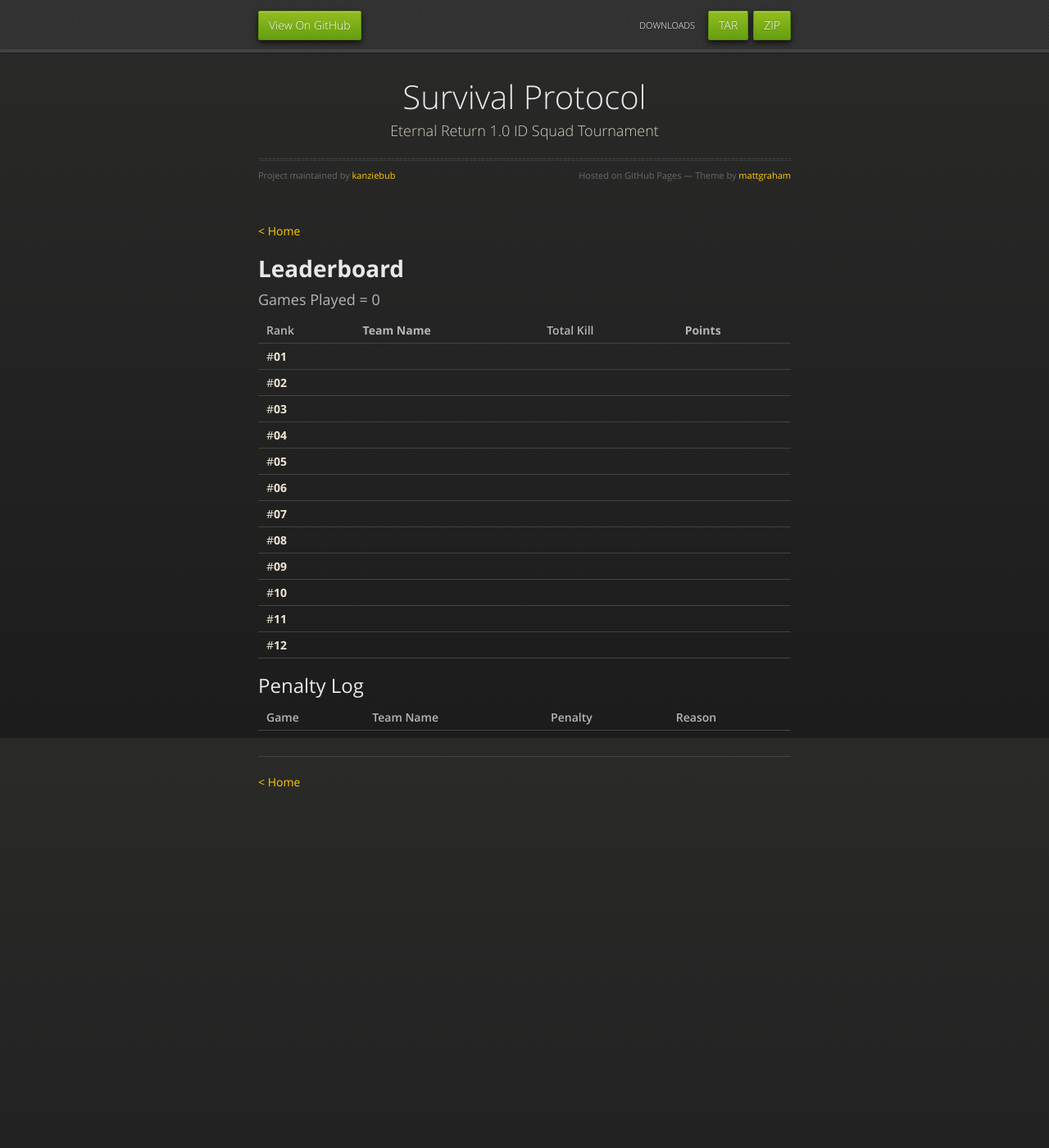
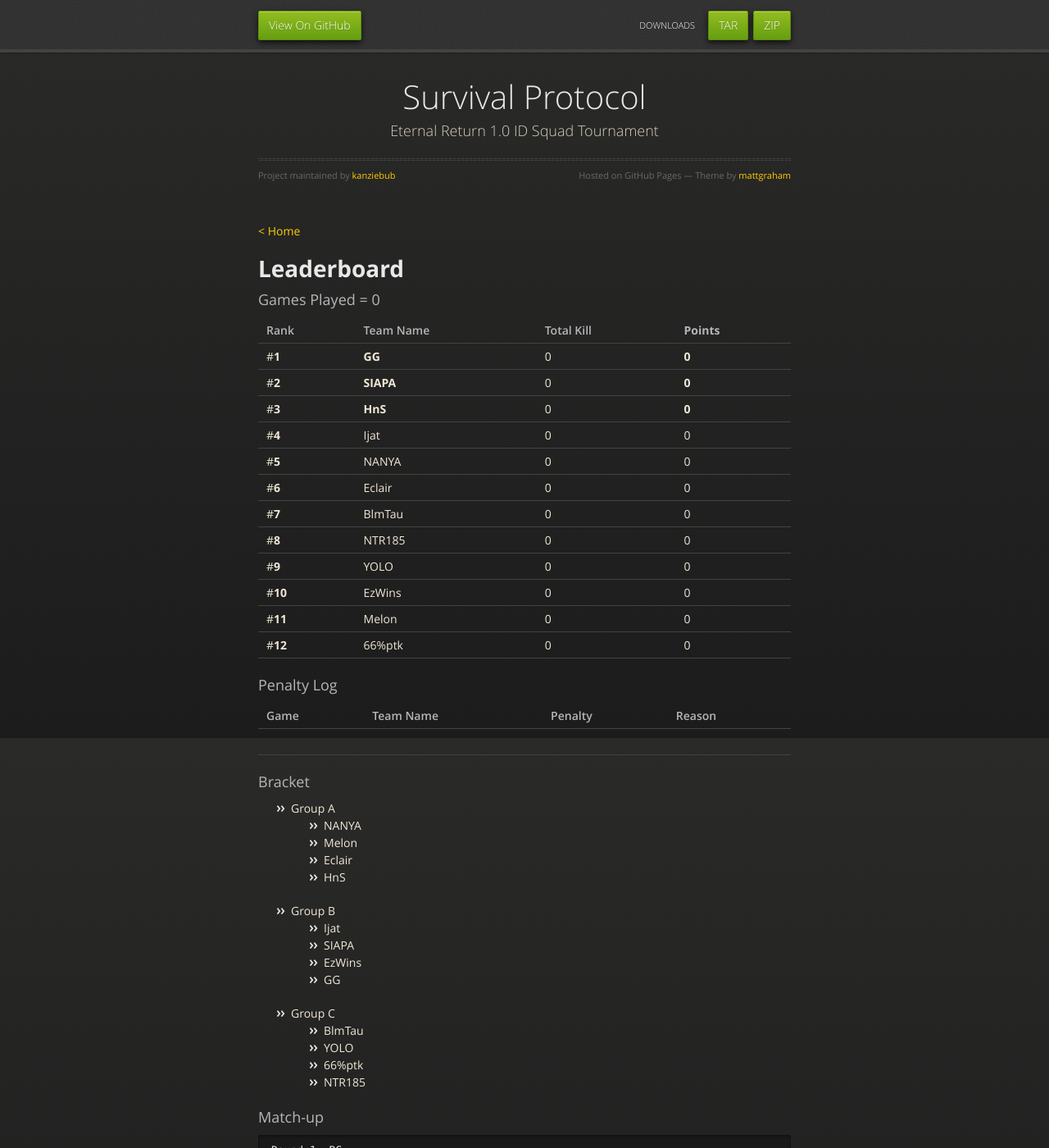
Before and after one commit to kanziebub/SurvivalProtocol, a Jekyll site: the page built from EPIC/04/qualifiers.md, in a window 1280 px wide and 1400 px high. Shown: the whole window at 82% size. Built offline with Jekyll 4.4.1, drawn with Linux system fonts in a browser that asks for light colours; some of the changed text lies outside the part shown.

Commit message:
ready: quali lb

````diff
--- a/EPIC/04/qualifiers.md
+++ b/EPIC/04/qualifiers.md
@@ -4,29 +4,64 @@ layout: default
 
 [< Home](https://kanziebub.github.io/SurvivalProtocol/)
 
+
 # **Leaderboard**
 
 ### Games Played = 0
 
-|  Rank  | **Team Name**         | Total Kill | **Points** |
+|  Rank  | Team Name             | Total Kill | **Points** |
 |:-------|:----------------------|:-----------|:-----------|
-| #**01** |                      |            |            |
-| #**02** |                      |            |            |
-| #**03** |                      |            |            |
-| #**04** |                      |            |            |
-| #**05** |                      |            |            |
-| #**06** |                      |            |            |
-| #**07** |                      |            |            |
-| #**08** |                      |            |            |
-| #**09** |                      |            |            |
-| #**10** |                      |            |            |
-| #**11** |                      |            |            |
-| #**12** |                      |            |            |
+| #**1** | **GG** | 0 | **0** |
+| #**2** | **SIAPA** | 0 | **0** |
+| #**3** | **HnS** | 0 | **0** |
+| #**4** | Ijat | 0 | 0 |
+| #**5** | NANYA | 0 | 0 |
+| #**6** | Eclair | 0 | 0 |
+| #**7** | BlmTau | 0 | 0 |
+| #**8** | NTR185 | 0 | 0 |
+| #**9** | YOLO | 0 | 0 |
+| #**10** | EzWins | 0 | 0 |
+| #**11** | Melon | 0 | 0 |
+| #**12** | 66%ptk | 0 | 0 |
 
-## Penalty Log
+### Penalty Log
 
 |  Game  | Team Name | Penalty | Reason                |
 |:-------|:----------|:--------|:----------------------|
 |        |           |         |                       |
 
+
+
+
+
+### Bracket
+- Group A
+  - NANYA
+  - Melon
+  - Eclair
+  - HnS
+- Group B
+  - Ijat
+  - SIAPA
+  - EzWins
+  - GG
+- Group C
+  - BlmTau
+  - YOLO
+  - 66%ptk
+  - NTR185
+
+
+### Match-up
+```
+Round 1: BC
+Round 2: AB
+Round 3: AC
+Round 4: BC
+Round 5: AB
+Round 6: AC
+```
+
+
+
 [< Home](https://kanziebub.github.io/SurvivalProtocol/)
````
Also changed, not shown: leaderboard.py (+46 -11 lines).
